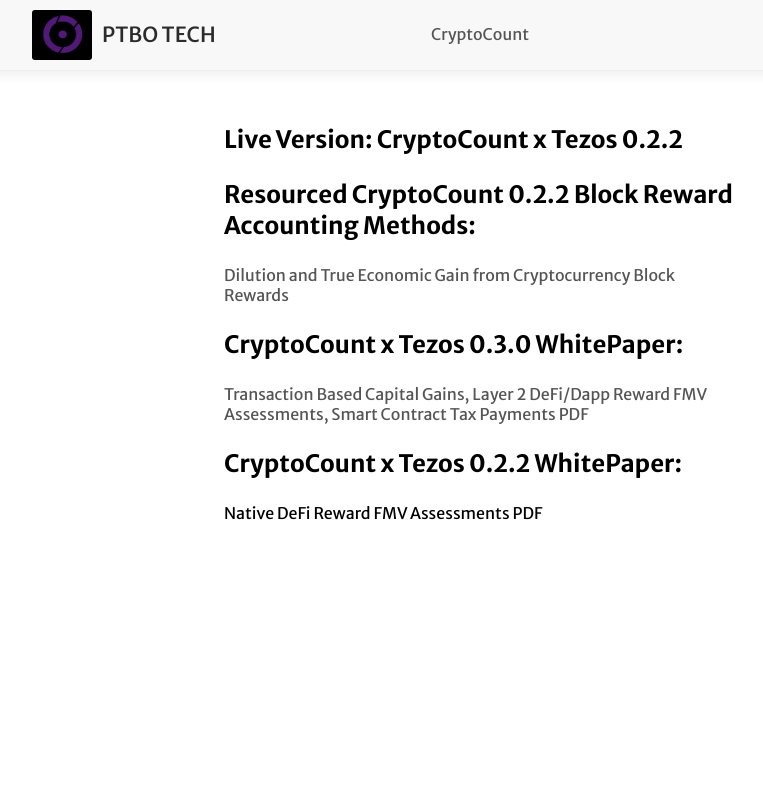
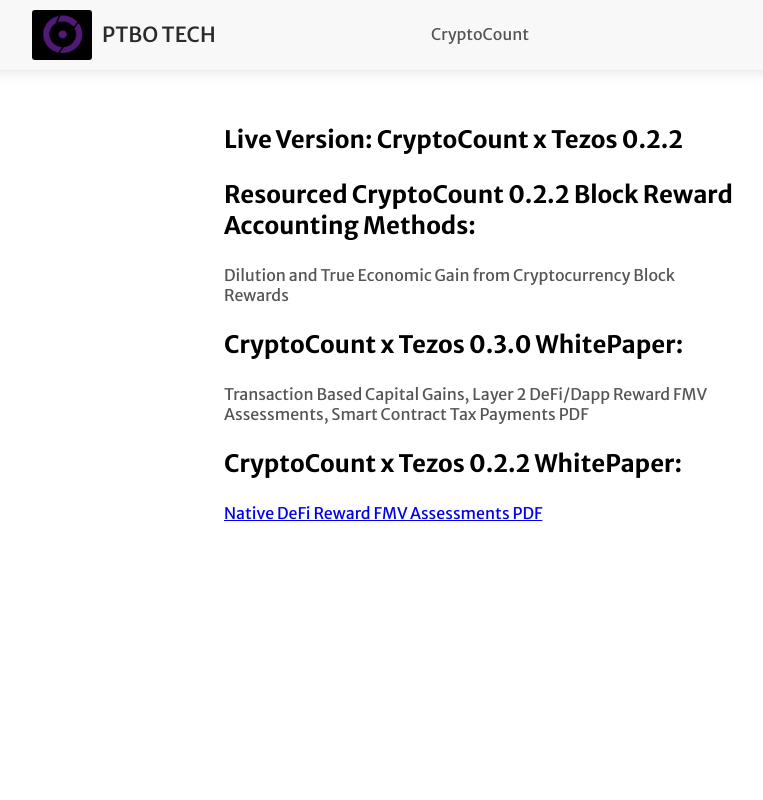
Before and after one commit to HenrikMoe/PTBOwebsite, a React (Create React App) app: page /literature in a window 1280 px wide. Shown: the top 800 px of the page, without its empty margins (160-923 px from the left). Built offline with nearby package versions, Linux system fonts and the light colour scheme.

Commit message:
Update Literature.js

```diff
--- a/src/Literature/Literature.js
+++ b/src/Literature/Literature.js
@@ -65,7 +65,7 @@
 
 				</h3>
 				<div>
- 				<a onClick={onResumeClick2} className={classes.Link} >
+ 				<a onClick={onResumeClick2} href={pdf2} className={classes.Link} >
 
 					Transaction Based Capital Gains, Layer 2 DeFi/Dapp Reward FMV Assessments, Smart Contract Tax Payments PDF
 
@@ -76,7 +76,7 @@
 
 				</h3>
 				<div>
-				 <a onClick={onResumeClick} target = "_blank">
+				 <a onClick={onResumeClick} href={pdf1} target = "_blank">
 
 					Native DeFi Reward FMV Assessments PDF
 
```
